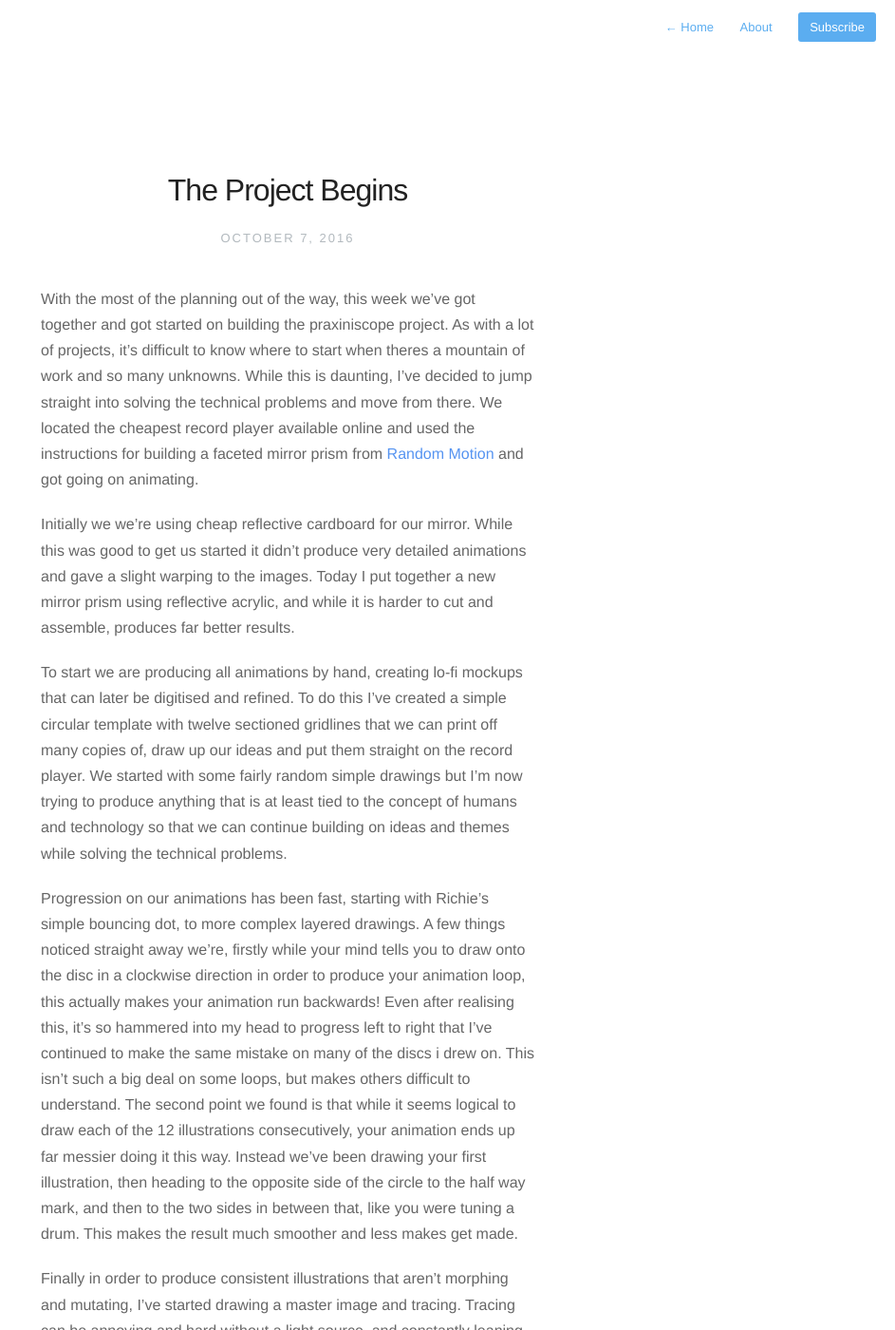
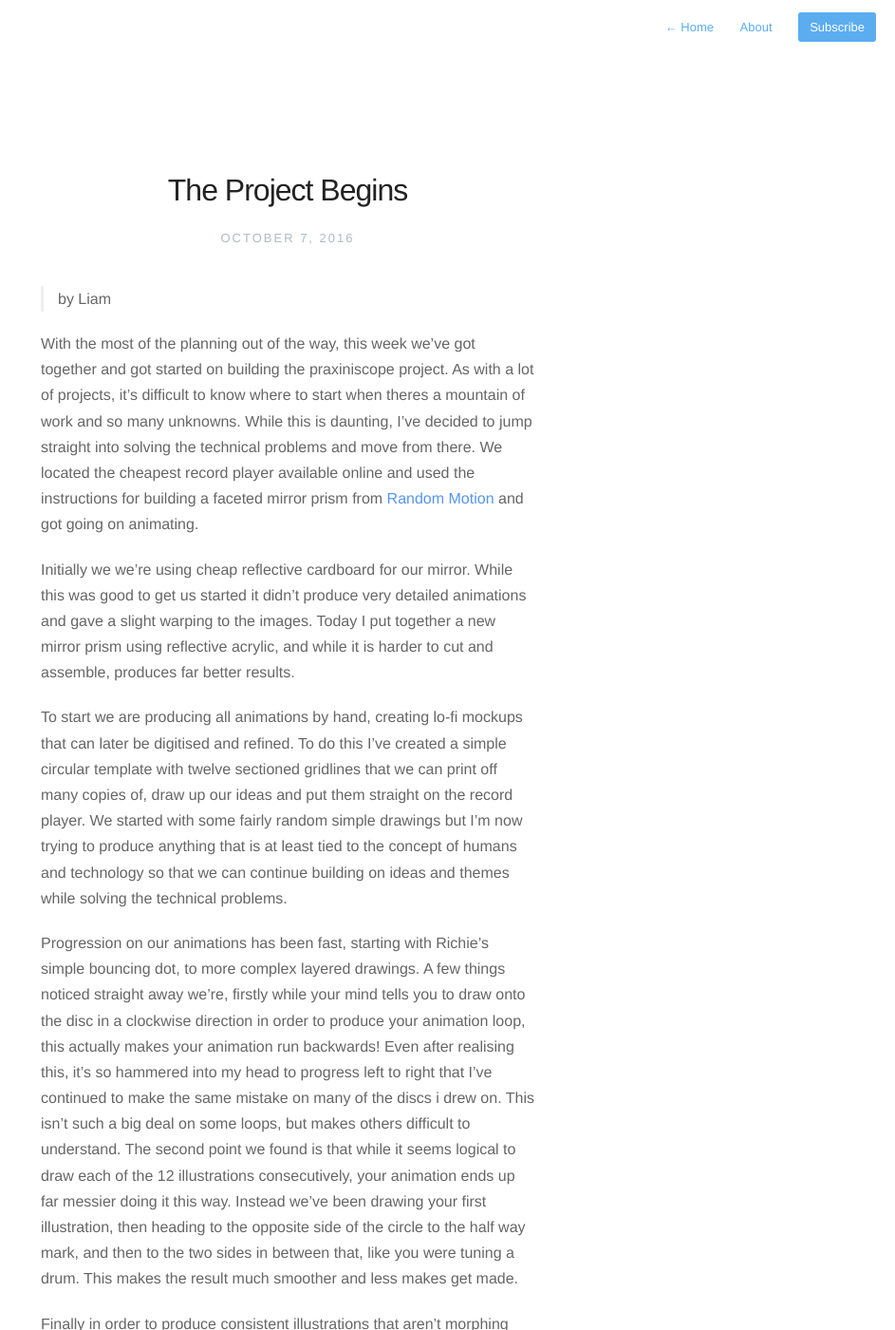
Before and after one commit to evolve2k/praxy, a Jekyll site: the page built from _posts/2016-10-11-the-project-begins.md, in a window 1280 px wide and 1400 px high. Shown: the whole window at 95% size, without its empty margins (337-1280 px from the left). Built offline with Jekyll 4.4.1, drawn with Linux system fonts in a browser that asks for light colours; nearby versions of some CDN libraries.

Commit message:
Update from Forestry.io - 2016-10-11-the-project-begins.md

```diff
--- a/_posts/2016-10-11-the-project-begins.md
+++ b/_posts/2016-10-11-the-project-begins.md
@@ -1,8 +1,10 @@
 ---
 title: The Project Begins
-date: '2016-10-07 16:32:00'
+date: '2016-10-07 00:00:00'
 layout: post
 ---
+> by Liam
+
 With the most of the planning out of the way, this week we've got together and got started on building the praxiniscope project. As with a lot of projects, it's difficult to know where to start when theres a mountain of work and so many unknowns. While this is daunting, I've decided to jump straight into solving the technical problems and move from there. We located the cheapest record player available online and used the instructions for building a faceted mirror prism from [Random Motion](http://http://www.randommotion.com/html/prax2.html) and got going on animating.
 
 Initially we we're using cheap reflective cardboard for our mirror. While this was good to get us started it didn't produce very detailed animations and gave a slight warping to the images. Today I put together a new mirror prism using reflective acrylic, and while it is harder to cut and assemble, produces far better results.
```
Also changed, not shown: other parts of _posts/2016-10-11-the-project-begins.md (+0 -2 lines).
